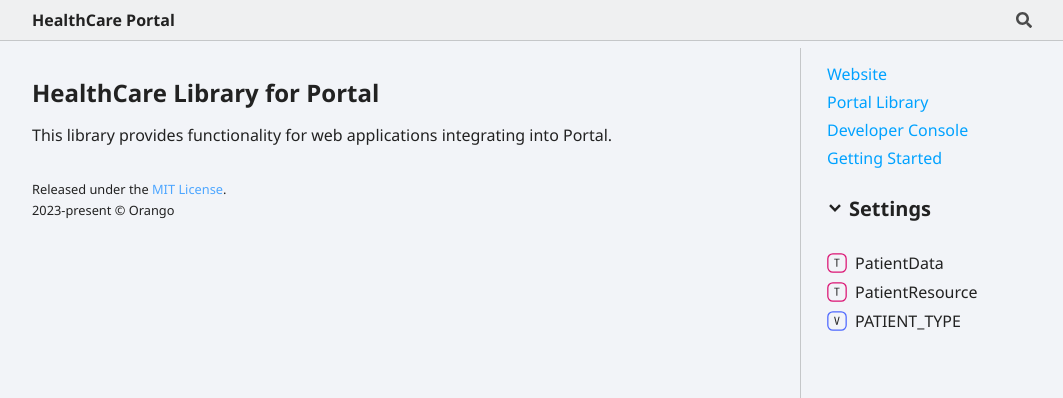
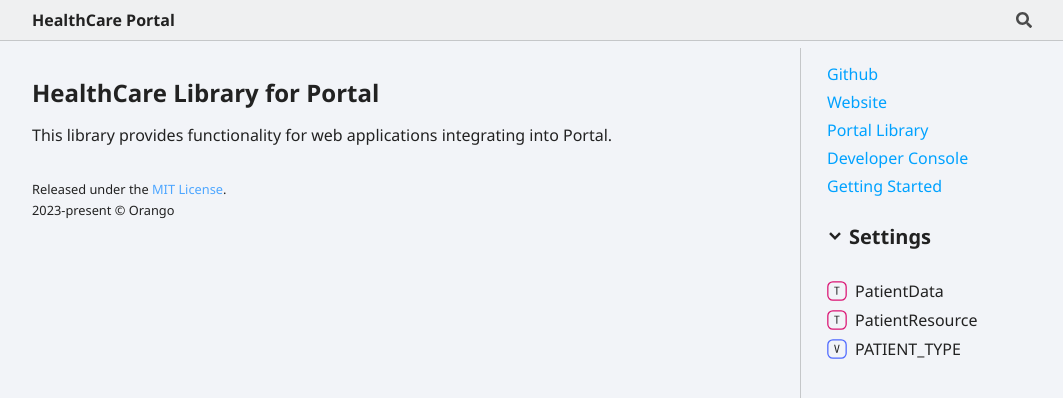
Before and after one commit to meetportal/healthcare-js, a website built with Vite: page docs/index.html in a window 1280 px wide. Shown: the top 398 px of the page, without its empty margins (96-1159 px from the left). Built offline with nearby package versions, Linux system fonts and the light colour scheme.

Commit message:
updated docs

```diff
--- a/docs/index.html
+++ b/docs/index.html
@@ -29,7 +29,7 @@
   <div>2023-present &copy; Orango</div>
 </div></div></div>
 <div class="col-4 col-menu menu-sticky-wrap menu-highlight">
-<nav id="tsd-sidebar-links" class="tsd-navigation"><a href="https://meetportal.com" target="_blank">Website</a><a href="https://portal-js.meetportal.com" target="_blank">Portal Library</a><a href="https://marketplace.meetportal.com/developer" target="_blank">Developer Console</a><a href="#" target="_blank">Getting Started</a></nav>
+<nav id="tsd-sidebar-links" class="tsd-navigation"><a href="https://github.com/meetportal/healthcare-js" target="_blank">Github</a><a href="https://meetportal.com" target="_blank">Website</a><a href="https://portal-js.meetportal.com" target="_blank">Portal Library</a><a href="https://marketplace.meetportal.com/developer" target="_blank">Developer Console</a><a href="#" target="_blank">Getting Started</a></nav>
 <div class="tsd-navigation settings">
 <details class="tsd-index-accordion"><summary class="tsd-accordion-summary">
 <h3><svg width="20" height="20" viewBox="0 0 24 24" fill="none"><path d="M4.93896 8.531L12 15.591L19.061 8.531L16.939 6.409L12 11.349L7.06098 6.409L4.93896 8.531Z" fill="var(--color-text)"></path></svg> Settings</h3></summary>
--- a/typedoc.cjs
+++ b/typedoc.cjs
@@ -5,13 +5,13 @@
   hideGenerator: true,
   excludePrivate: true,
   sidebarLinks: {
+    Github: 'https://github.com/meetportal/healthcare-js',
     Website: 'https://meetportal.com',
     'Portal Library': 'https://portal-js.meetportal.com',
     'Developer Console': 'https://marketplace.meetportal.com/developer',
     'Getting Started': '#',
   },
   disableSources: true,
-  // theme: 'just-the-docs',
   plugin: './typedoc-plugins/defaults.cjs',
   customCss: './theme/style.css',
 }
```
Also changed, not shown: docs/modules.html (+1 -1 lines), docs/types/PatientData.html (+1 -1 lines), docs/types/PatientResource.html (+1 -1 lines), docs/variables/PATIENT_TYPE.html (+1 -1 lines).
